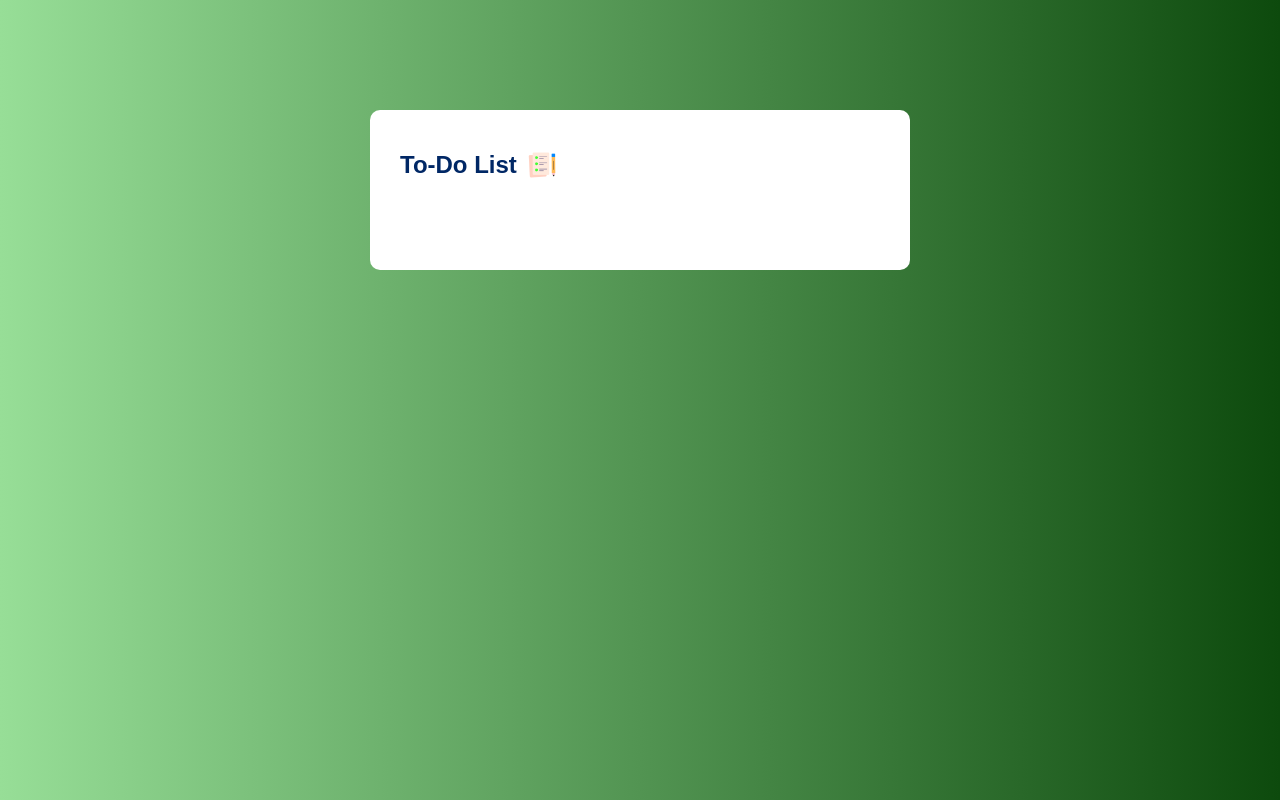
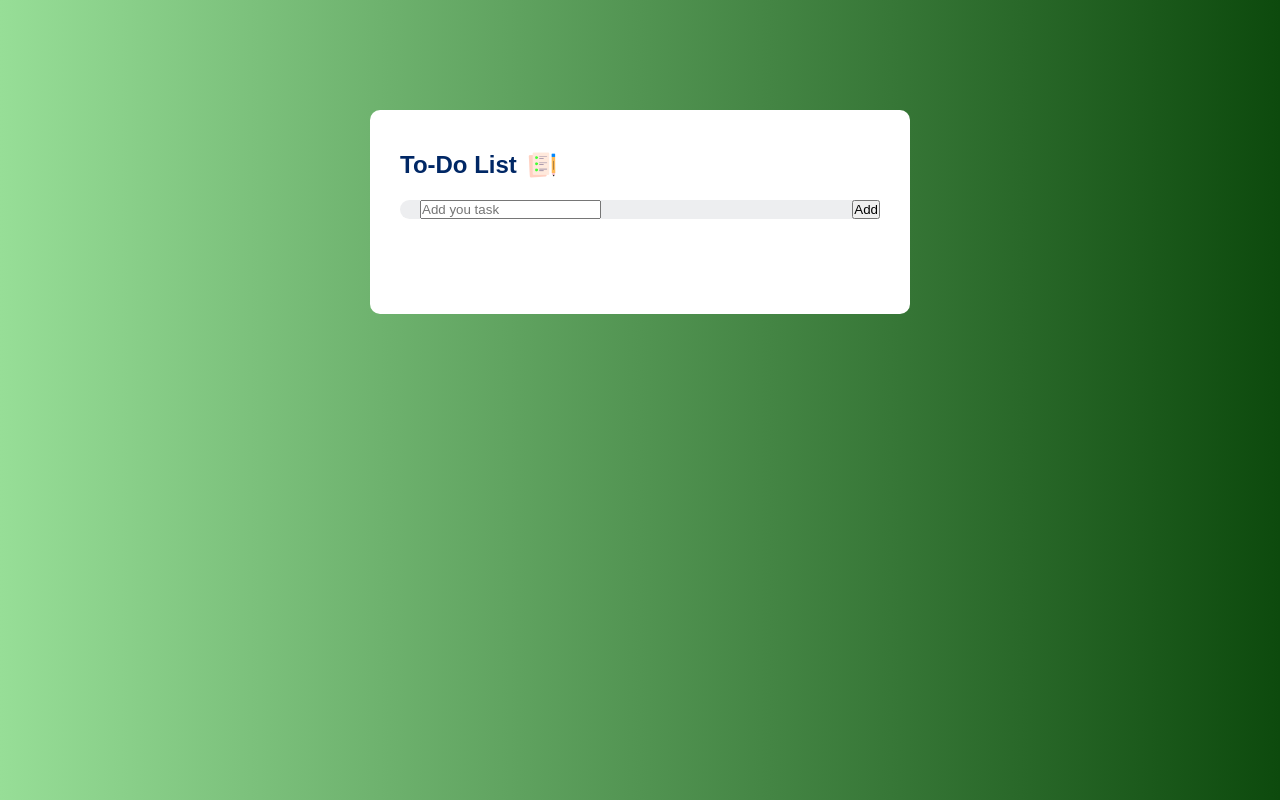
Before and after one commit to Zeegaths/Task-Manager-App, a plain HTML site: page index.html in a window 1280 px wide. Drawn offline with Linux system fonts and the light colour scheme.

Commit message:
Add tasks

```diff
--- a/index.html
+++ b/index.html
@@ -10,6 +10,10 @@
 <div class="container">
     <div class="todo-app">
         <h2>To-Do List <img src="images/icon.png" alt=""></h2>
+        <div class="row">
+            <input type="text" id="input-box" placeholder="Add you task">
+            <button>Add</button>
+        </div>
     </div>
 </div>
 </body>
--- a/styles.css
+++ b/styles.css
@@ -29,3 +29,12 @@
     width: 30px;
     margin-left: 10px;
 }
+.row {
+    display: flex;
+    align-items: center;
+    justify-content: space-between;
+    background: #edeef0;
+    border-radius: 30px;
+    padding-left: 20px;
+    margin-bottom: 25px;
+}
```
